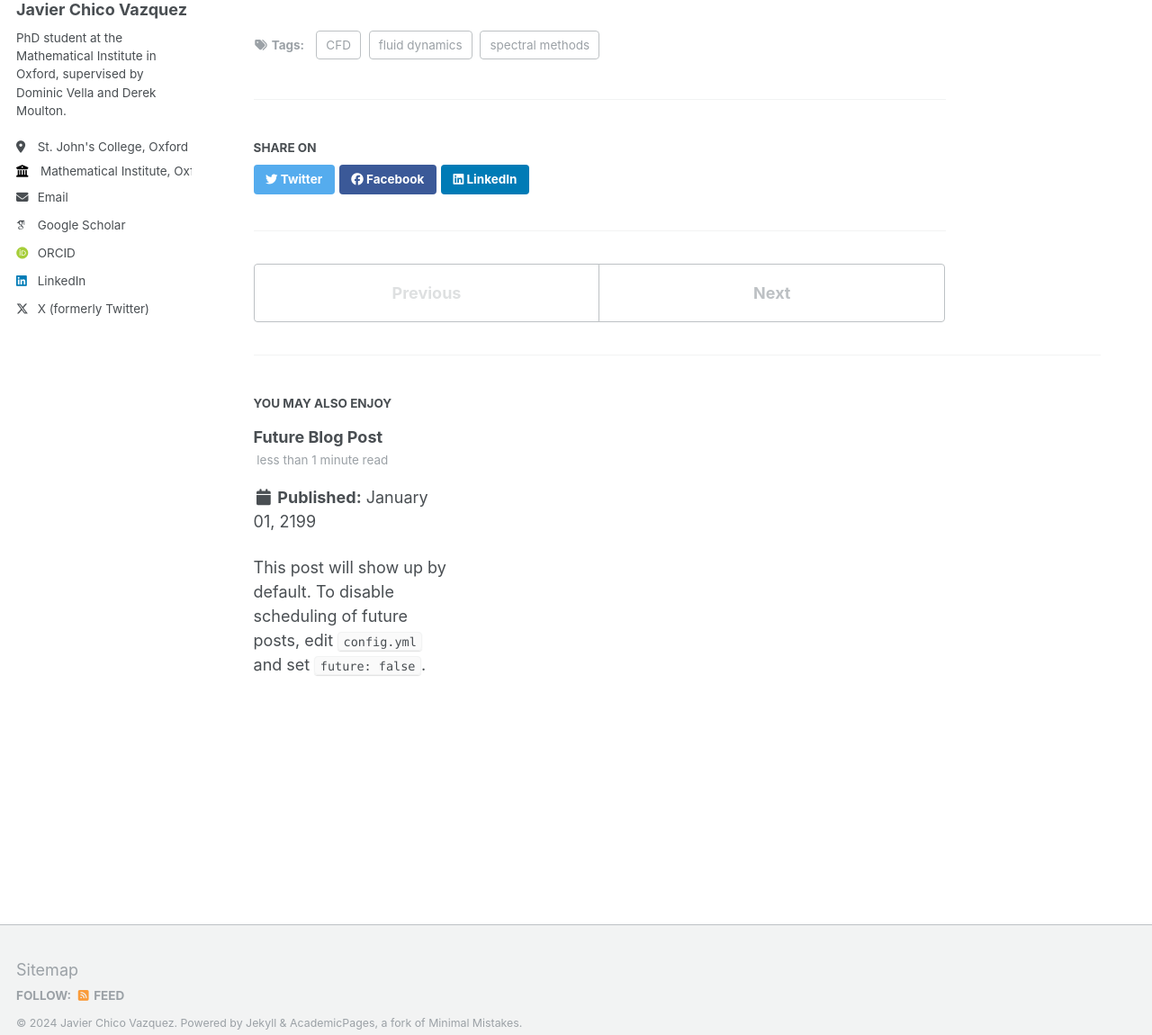
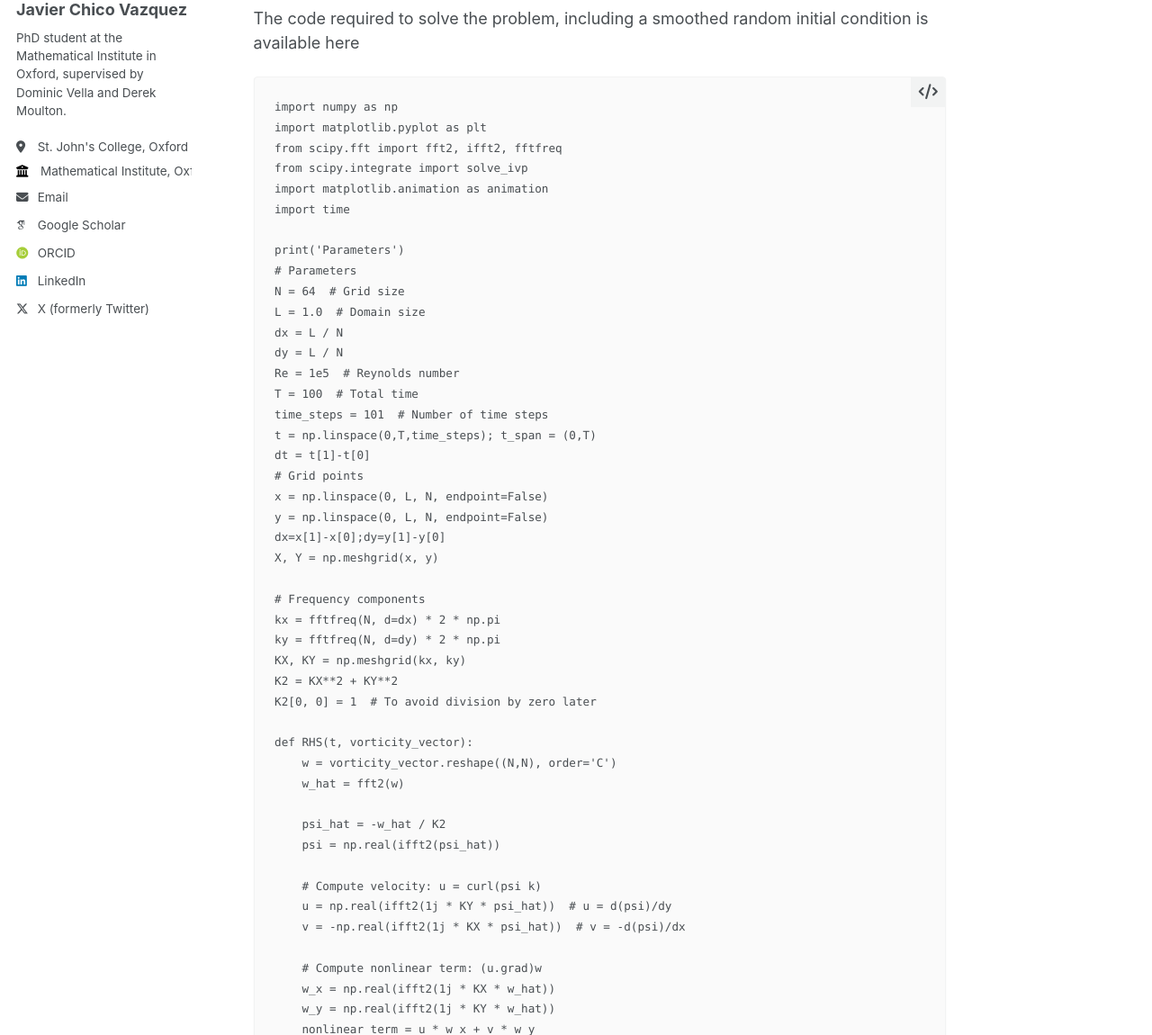
Before and after one commit to JavierChico/JavierChico.github.io, a Jekyll site: the page built from _posts/2024-08-12-vorticity_eq.md, in a window 1280 px wide and 1400 px high, scrolled down 4270 px. Shown: the part 250-1400 px from the top of the window at 90% size. Built offline with Jekyll 4.4.1, drawn with Linux system fonts in a browser that asks for light colours; some web fonts are replaced; some of the changed text lies outside the part shown.

Commit message:
Update 2024-08-12-vorticity_eq.md

````diff
--- a/_posts/2024-08-12-vorticity_eq.md
+++ b/_posts/2024-08-12-vorticity_eq.md
@@ -65,3 +65,86 @@ Using a cluster, we can obtain solutions with N=512
   <source src="/videos/spectral_vortcity/vorticity_evolution_Re_10000000_N_512_HD.mp4" type="video/mp4">
 Your browser does not support the video tag.
 </video>
+
+The code required to solve the problem, including a smoothed random initial condition is available here
+
+```
+import numpy as np
+import matplotlib.pyplot as plt
+from scipy.fft import fft2, ifft2, fftfreq
+from scipy.integrate import solve_ivp
+import matplotlib.animation as animation
+import time
+
+print('Parameters')
+# Parameters
+N = 64  # Grid size
+L = 1.0  # Domain size
+dx = L / N
+dy = L / N
+Re = 1e5  # Reynolds number
+T = 100  # Total time
+time_steps = 101  # Number of time steps
+t = np.linspace(0,T,time_steps); t_span = (0,T)
+dt = t[1]-t[0]
+# Grid points
+x = np.linspace(0, L, N, endpoint=False)
+y = np.linspace(0, L, N, endpoint=False)
+dx=x[1]-x[0];dy=y[1]-y[0]
+X, Y = np.meshgrid(x, y)
+
+# Frequency components
+kx = fftfreq(N, d=dx) * 2 * np.pi
+ky = fftfreq(N, d=dy) * 2 * np.pi
+KX, KY = np.meshgrid(kx, ky)
+K2 = KX**2 + KY**2
+K2[0, 0] = 1  # To avoid division by zero later
+
+def RHS(t, vorticity_vector):
+    w = vorticity_vector.reshape((N,N), order='C')
+    w_hat = fft2(w)
+
+    psi_hat = -w_hat / K2
+    psi = np.real(ifft2(psi_hat))
+
+    # Compute velocity: u = curl(psi k)
+    u = np.real(ifft2(1j * KY * psi_hat))  # u = d(psi)/dy
+    v = -np.real(ifft2(1j * KX * psi_hat))  # v = -d(psi)/dx
+
+    # Compute nonlinear term: (u.grad)w
+    w_x = np.real(ifft2(1j * KX * w_hat))
+    w_y = np.real(ifft2(1j * KY * w_hat))
+    nonlinear_term = u * w_x + v * w_y
+    w_x = np.real(ifft2(1j * KX * w_hat))  # ∂w/∂x
+    w_y = np.real(ifft2(1j * KY * w_hat))  # ∂w/∂y
+    nonlinear_term = u * w_x + v * w_y
+
+    # Compute the diffusion term
+    diffusion_term = np.real(ifft2(-K2 * w_hat)) / Re
+    dwdt = diffusion_term-nonlinear_term
+
+    # Explicit update of vorticity
+    return dwdt.flatten(order='C')
+
+# Initial conditions for vorticity w (random smooth initial condition)
+random_coefficients = (np.random.normal(size=(N, N)) + 1j * np.random.normal(size=(N, N)))
+gaussian_filter = np.exp(-0.01 * (KX**2 + KY**2))
+w_hat = random_coefficients * gaussian_filter
+w_hat = (w_hat + np.conj(np.flipud(np.fliplr(w_hat)))) / 2
+w_hat[0, 0] = 0
+w_ic = np.real(ifft2(w_hat))+np.sin(10*X)*np.sin(4*Y)
+w = w_ic/np.max(abs(w_ic))
+vorticity_vector_ic = w.flatten(order='C')
+w_sol_vec = np.zeros((N**2, len(t)))
+w_sol_vec[:,0] = vorticity_vector_ic
+#solve
+start = time.time();print('Start')
+for j in range(len(t)-1):
+    t_span_j = (t[j],t[j+1])
+    solution = solve_ivp(RHS, t_span_j, w_sol_vec[:,j],method='RK45', atol=1e-5)
+    w_sol_vec[:,j+1] = solution.y[:,-1]
+    print(f"{round(100*(1+j)/len(t),3)} %")
+w_sol = w_sol_vec.reshape((N,N,len(t)),order='C')
+stop = time.time()
+print(f'Equations solved in {round(stop-start,1)} seconds')
+```
````
